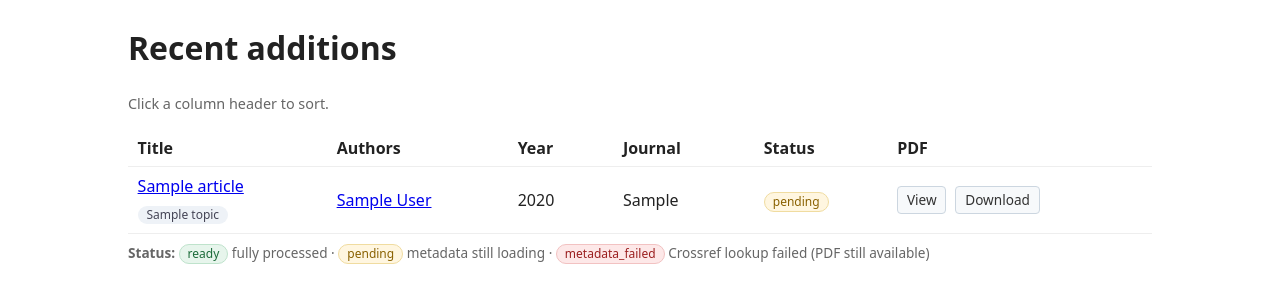
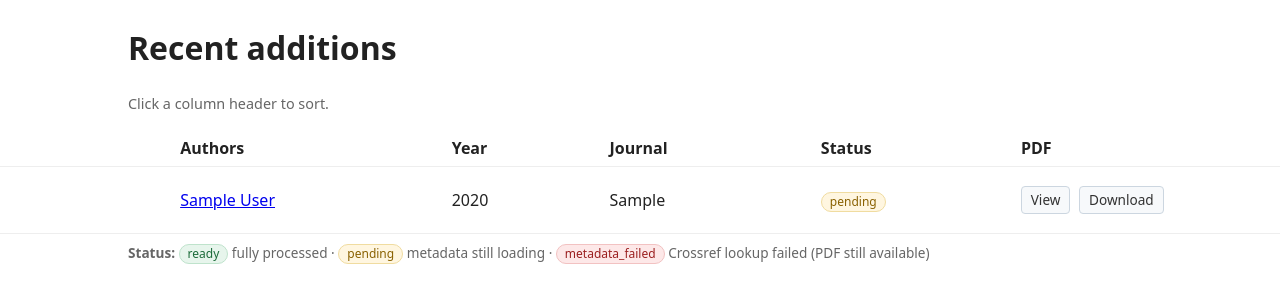
Before and after one commit to MichalSpirzewski/h-index-boost, a FastAPI app: page / in a window 1280 px wide; the page is wider, and only the part inside the window is pictured. Shown: the part 80-383 px from the top of that part. Run offline with FastAPI, Linux system fonts and the light colour scheme; tables that the repository leaves empty hold one stand-in row (values such as "Sample post").

Commit message:
Add wide-table class for improved publication table layout on author and index pages

```diff
--- a/app/static/style.css
+++ b/app/static/style.css
@@ -16,6 +16,13 @@ nav a { text-decoration: none; color: #0a5; }
 mark { background: #ffe58a; padding: 0 0.1rem; }
 table { border-collapse: collapse; width: 100%; }
 th, td { text-align: left; padding: 0.4rem 0.6rem; border-bottom: 1px solid #eee; }
+/* Dashboard + author publications tables run 50% wider than the text column,
+   breaking out symmetrically so they stay centered. Falls back to full-width
+   on screens too narrow to fit the overflow. */
+.wide-table { width: 150%; max-width: 150%; margin-left: -25%; margin-right: -25%; }
+@media (max-width: 75rem) {
+  .wide-table { width: 100%; max-width: 100%; margin-left: 0; margin-right: 0; }
+}
 form label { display: block; margin: 0.75rem 0; }
 form input[type="text"] { width: 100%; max-width: 30rem; padding: 0.35rem; }
 button { padding: 0.5rem 1rem; }
--- a/app/templates/author.html
+++ b/app/templates/author.html
@@ -44,7 +44,7 @@
 
 <h2>Publications ({{ articles | length }})</h2>
 {% if articles %}
-<table>
+<table class="wide-table">
   <thead><tr>{{ sort_th("title", "Title") }}{{ sort_th("year", "Year") }}{{ sort_th("journal", "Journal") }}</tr></thead>
   <tbody>
     {% for article in articles %}
--- a/app/templates/index.html
+++ b/app/templates/index.html
@@ -41,7 +41,7 @@
 <h1>{% if sort == "recent" %}Recent additions{% else %}All articles{% endif %}</h1>
 <p class="sort">Click a column header to sort.{% if sort != "recent" %} <a href="/">Reset to date added</a>.{% endif %}</p>
 {% if articles %}
-<table>
+<table class="wide-table">
   <thead>
     <tr>
       {{ sort_th("title", "Title") }}
```
